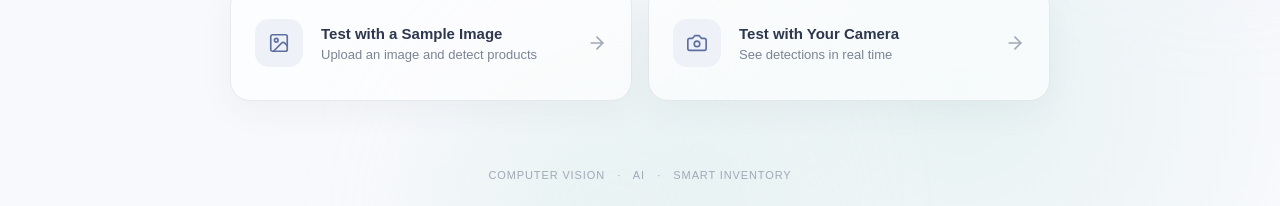
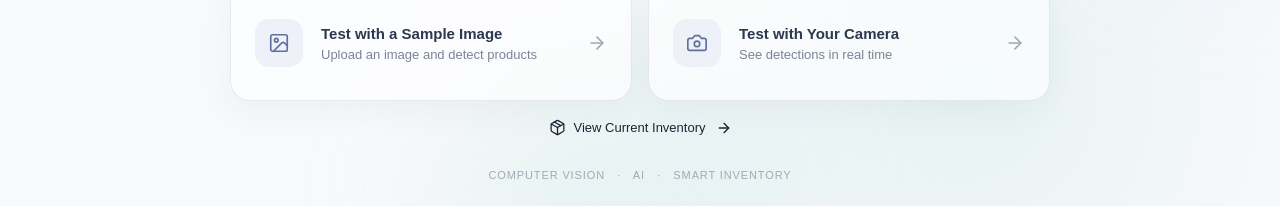
Before and after one commit to mrtckr05/Smart-Shelf, a Next.js app in the folder frontend/: page / in a window 1280 px wide. Shown: the part 591-797 px from the top of the page. Built offline with nearby package versions, Linux system fonts and the light colour scheme.

Commit message:
Add inventory navigation to homepage

```diff
--- a/frontend/app/globals.css
+++ b/frontend/app/globals.css
@@ -1410,3 +1410,24 @@ h1 span {
   background: rgba(190, 100, 100, 0.12);
   color: #a05d5d;
 }
+
+.inventory-link {
+  display: inline-flex;
+  align-items: center;
+  gap: 8px;
+  margin-top: 18px;
+  color: var(--text-secondary);
+  font-size: 13px;
+  font-weight: 500;
+  text-decoration: none;
+  transition: color 0.2s ease, transform 0.2s ease;
+}
+
+.inventory-link:hover {
+  color: var(--text-primary);
+  transform: translateX(2px);
+}
+
+.inventory-link svg:last-child {
+  margin-left: 2px;
+}
--- a/frontend/app/page.tsx
+++ b/frontend/app/page.tsx
@@ -1,4 +1,9 @@
-import { ArrowRight, Camera, Image as ImageIcon } from "lucide-react";
+import {
+  ArrowRight,
+  Camera,
+  Image as ImageIcon,
+  Package,
+} from "lucide-react";
 import Link from "next/link";
 
 const detectedProducts = ["Book", "Cup", "Pen", "Toy Car"];
@@ -85,6 +90,12 @@ export default function Home() {
               <ArrowRight className="arrow" size={20} />
             </Link>
           </div>
+
+          <Link href="/inventory" className="inventory-link">
+            <Package size={17} strokeWidth={1.8} />
+            <span>View Current Inventory</span>
+            <ArrowRight size={16} />
+          </Link>
         </div>
 
         <p className="footer-note">
```
